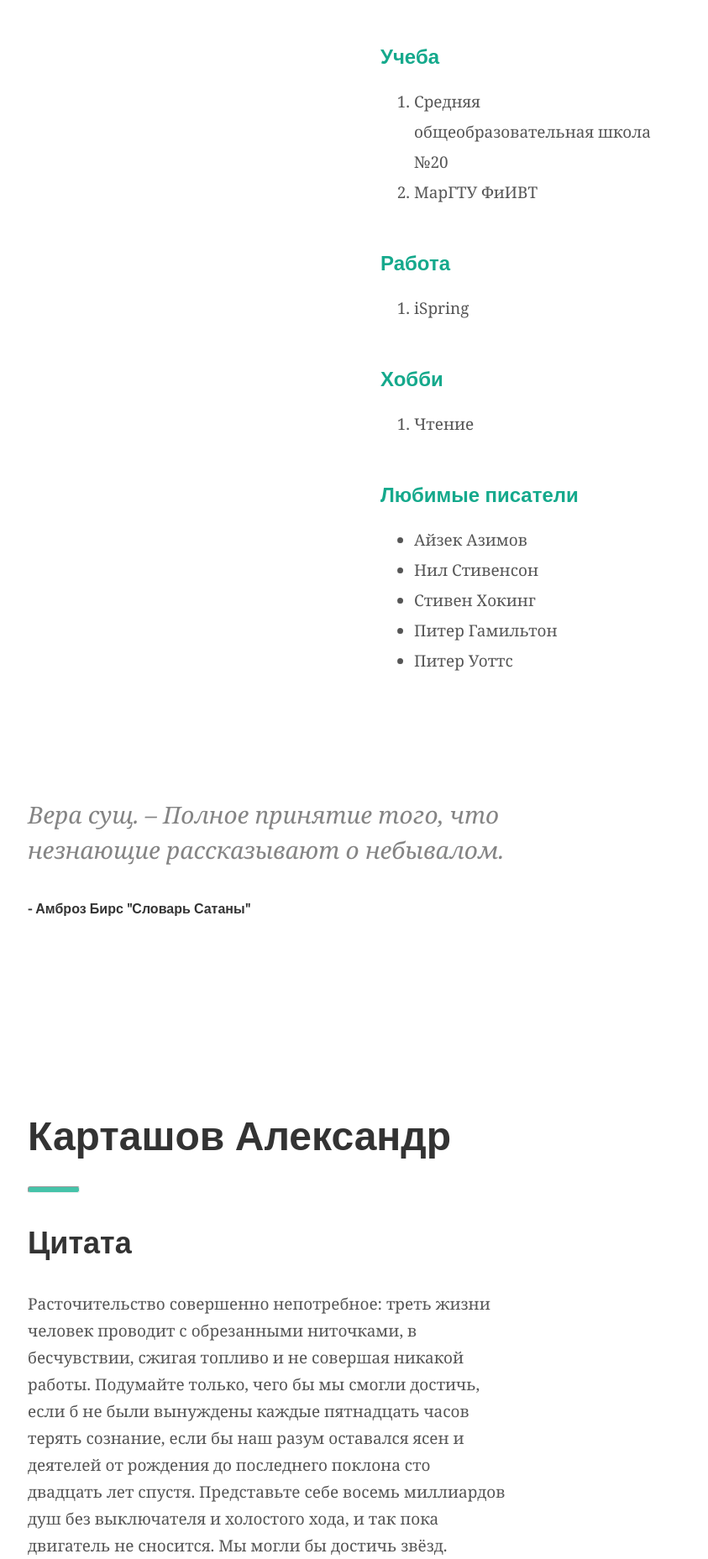
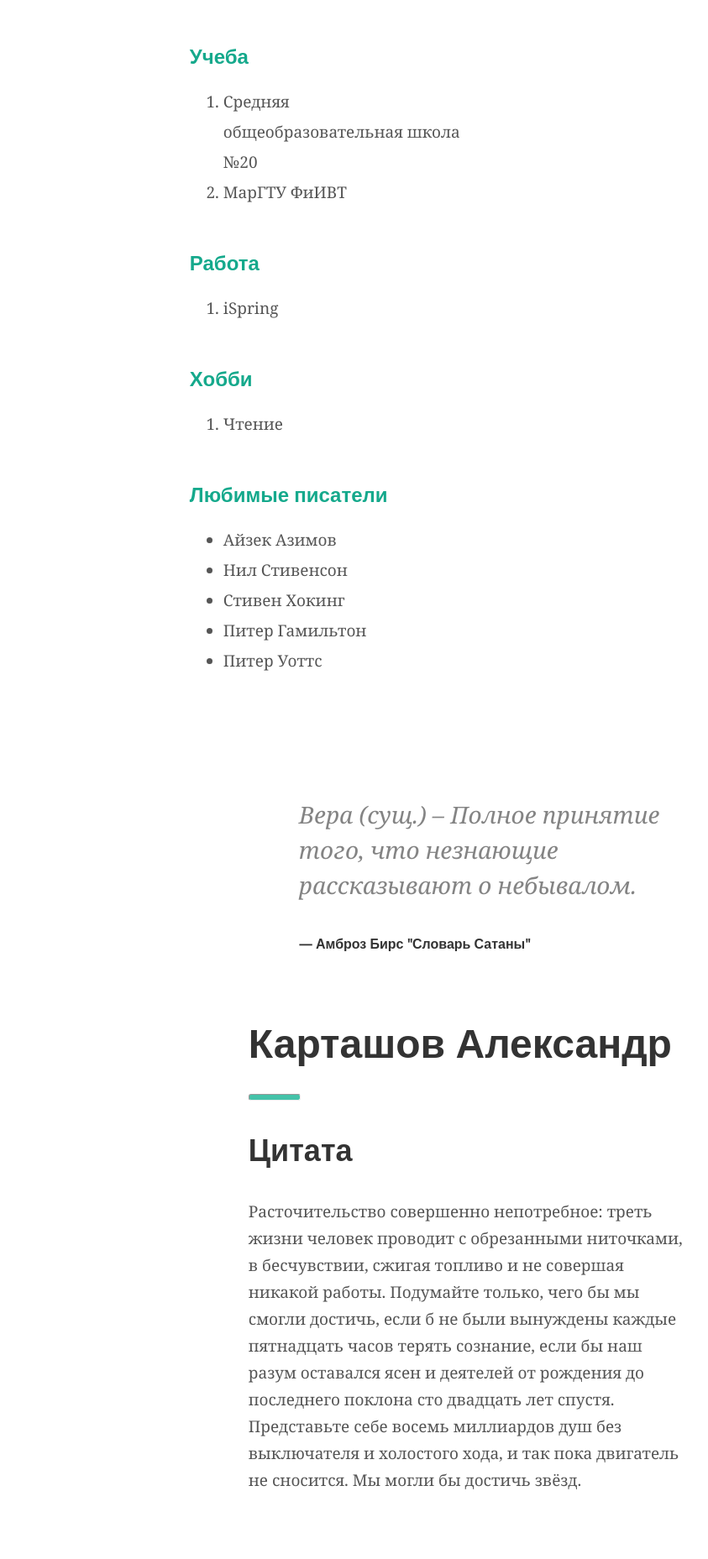
Before and after one commit to AlexanderKartashov/html-css-js, a plain HTML site: page 2.2/index.html in a window 1280 px wide. Shown: the part 461-2318 px from the top of the page at 84% size, without its empty margins (35-878 px from the left). After the commit the page ends 2259 px from the top, so only its background shows below. Drawn offline with nearby package versions, Linux system fonts and the light colour scheme; a web font is replaced by a local one.

Commit message:
change css

```diff
--- a/2.2/css/styles.css
+++ b/2.2/css/styles.css
@@ -1,21 +1,24 @@
-.left
+.container
+{
+    margin-left: 20%;
+    width: 70%;
+    padding-top: 100px;
+}
+
+.column
 {
     float: left;
-    width: 810px;
 }
 
-.right
+.column.left
 {
-    float: left;
-    width: 50%;
+    max-width: 350px;
 }
 
-.info_container
+.column.right
 {
-    position: relative;
-    padding-top: 100px;
-    padding-left: 480px;
-    width: 330px;
+    margin-left: 70px;
+    width: 60%;
 }
 
 .photo
@@ -26,6 +29,7 @@
 
 .list_container
 {
+    width: 330px;
     margin-top: 50px;
 }
 
@@ -46,17 +50,9 @@
     font-family: "Georgia", sans-serif;
 }
 
-.description_container
-{
-    position: relative;
-    padding-right: 100px;
-    top: 100px;
-    width: 570px;
-    padding-left: 60px;
-}
-
 .name
 {
+    margin-top: 50px;
     font-size: 48px;
     line-height: 42px;
     color: rgb(51,51,51);
@@ -66,7 +62,10 @@
 
 .quote
 {
-    height: 350px;
+    padding-left: 60px;
+    padding-top: 100px;
+    height: 250px;
+    vertical-align: middle;
 }
 
 .quote_text
@@ -74,7 +73,7 @@
     font-size: 28px;
     line-height: 42px;
     color: rgb(132,132,132);
-    font-family: "Georgia";
+    font-family: "Georgia", sans-serif;
     font-style: italic;
 }
 
--- a/2.2/index.html
+++ b/2.2/index.html
@@ -8,8 +8,8 @@
         <link href="https://fonts.googleapis.com/css?family=Georgia" rel="stylesheet">
     </head>
     <body>
-        <div class="left">
-            <div class="info_container">
+        <div class="container">
+            <div class="column left">
                 <img class="photo" src="images/photo.jpg" alt="фотография"/>
                 <div class="list_container">
                     <h2 class="list_header">Учеба</h2>
@@ -41,14 +41,12 @@
                     </ul>
                 </div>
             </div>
-        </div>
-        <div class="right">
-            <div class="description_container">
+            <div class="column right">
                 <div class="quote">
                     <p class="quote_text">
-                        Вера сущ. – Полное принятие того, что незнающие рассказывают о небывалом.
+                        Вера (сущ.) – Полное принятие того, что незнающие рассказывают о небывалом.
                     </p>
-                    <p class="quote_author"> - Амброз Бирс "Словарь Сатаны"</p>
+                    <p class="quote_author"> — Амброз Бирс "Словарь Сатаны"</p>
                 </div>
                 <h1 class="name">Карташов Александр</h1>
                 <hr/>
```
